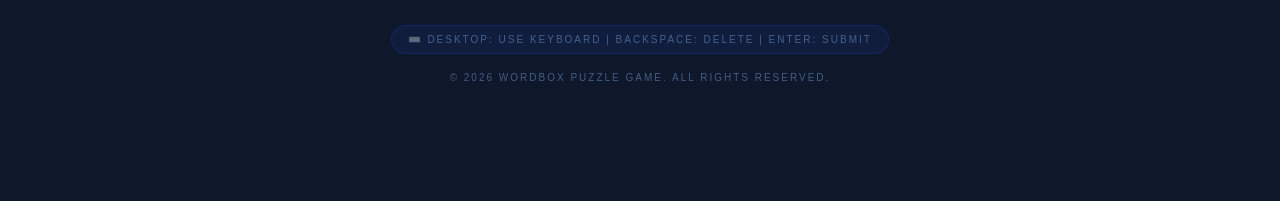
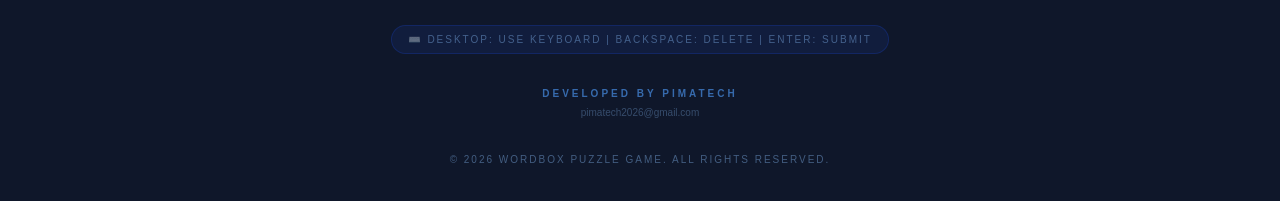
Before and after one commit to zuberypima/wordbox_web_app, a React (Vite) app: page / in a window 1280 px wide. Shown: the part 1168-1369 px from the top of the page. Before the commit the page ends 1333 px from the top, so only its background shows below. Built offline with nearby package versions, Linux system fonts and the light colour scheme; no server answers.

Commit message:
updated done

```diff
--- a/index.html
+++ b/index.html
@@ -7,7 +7,7 @@
     <meta name="viewport" content="width=device-width, initial-scale=1.0" />
     <meta name="description" content="WordBox is the best online word box game, word box puzzle, and typing game. Connect letters, build words, and sharpen your typing skills in this ultimate brain challenge. Play for free!" />
     <meta name="keywords" content="typing games, typing game, typing games zone, word box game, word box puzzle, word box, box word, word box online, brain game, word puzzle online, play word box" />
-    <meta name="author" content="WordBox Team" />
+    <meta name="author" content="Pimatech" />
 
     <!-- Open Graph / Facebook -->
     <meta property="og:type" content="website" />
--- a/src/App.tsx
+++ b/src/App.tsx
@@ -467,7 +467,15 @@ function App() {
               <div className="px-4 py-1.5 rounded-full bg-blue-900/20 border border-blue-800/30">
                 ⌨️ Desktop: Use Keyboard | Backspace: Delete | Enter: Submit
               </div>
-              <span>© {new Date().getFullYear()} WordBox Puzzle Game. All Rights Reserved.</span>
+
+              <div className="flex flex-col items-center gap-1 mt-4">
+                <span className="text-blue-400/60 font-bold tracking-[0.3em]">Developed by Pimatech</span>
+                <a href="mailto:pimatech2026@gmail.com" className="text-blue-300/30 hover:text-primary transition-colors lowercase tracking-normal font-medium">
+                  pimatech2026@gmail.com
+                </a>
+              </div>
+
+              <span className="mt-4">© {new Date().getFullYear()} WordBox Puzzle Game. All Rights Reserved.</span>
             </div>
           </footer>
       </div>
```
